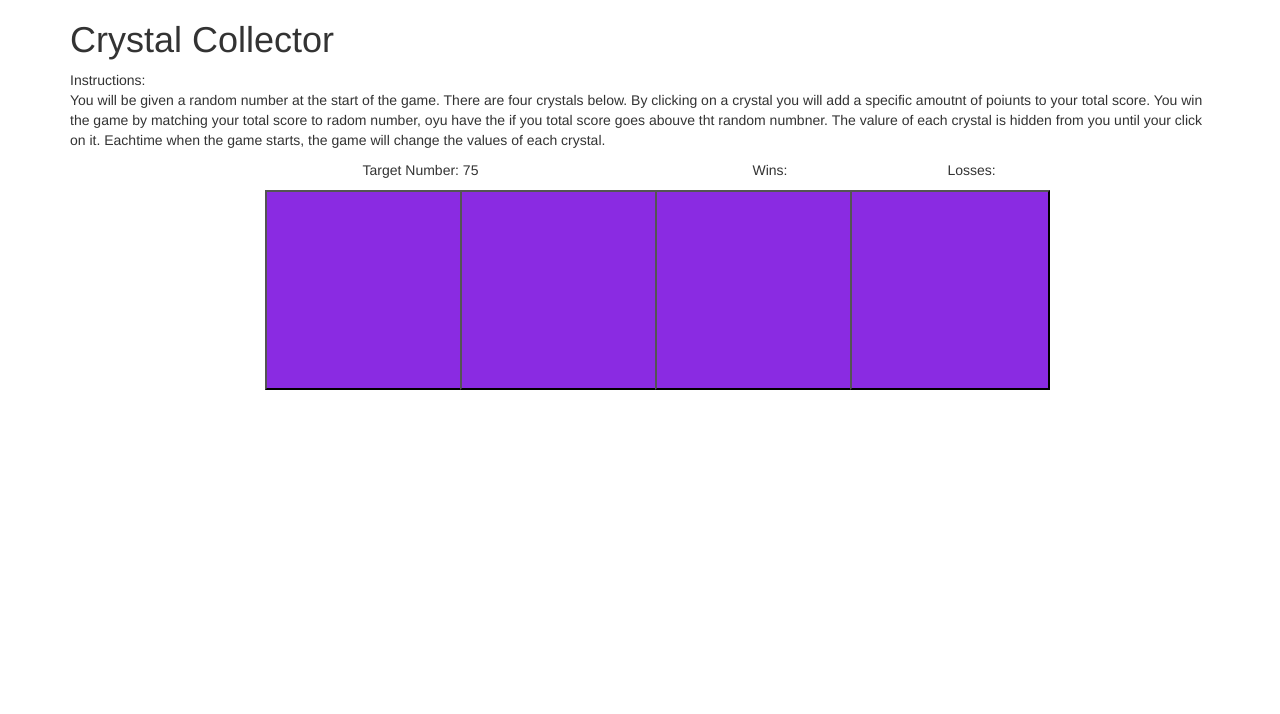
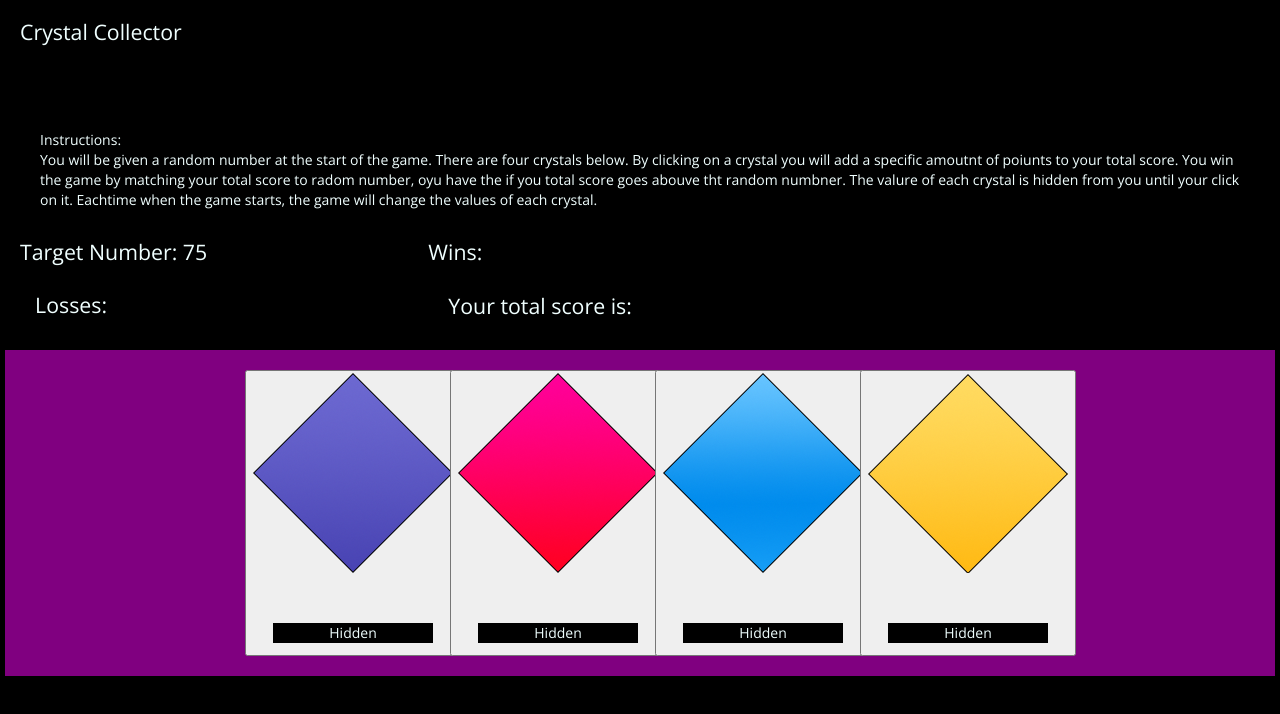
Before and after one commit to chris-warner/Crystal-Collector, a plain HTML site: page index.html in a window 1280 px wide. Drawn offline with nearby package versions, Linux system fonts and the light colour scheme.

Commit message:
finished code

```diff
--- a/assets/css/style.css
+++ b/assets/css/style.css
@@ -1,10 +1,31 @@
-/* CRYSTAL
-.Crystal {
-height: 200px;
-width: 200px;
+#title {
+    border: black;
+    color: azure;
+    width: 100%;
+    height: 100px;
+    text-align: left;
+    border-top: 20px;
+}
 
+p,
+body {
+    font-family: 'Open Sans', sans-serif;
+    margin-left: 20px;
+    margin-right: 20px;
+    background-color: black;
+    color: azure;
 }
-*/
+
+h1,
+h2 {
+    font-family: 'Open Sans', sans-serif;
+    text-align: left;
+    margin-top: 20px;
+    padding: auto;
+    font-size: 16pt;
+    height: 200;
+    color: azure;
+}
 
 #panel {
     width: 100%;
@@ -20,16 +41,26 @@ width: 200px;
     height: 200px;
 }
 
-button {
-    text-decoration-color: rgba(0, 0, 0, 0.4);
+img {
     height: 200px;
-    width: 200px;
-    background-color: blueviolet;
-    border-block-end-style: inline;
-    text: 400pt;
+    border-style: none;
+    z-index: 0;
+    margin-bottom: 50px;
+    flex-wrap: wrap;
 }
 
+footer {
+    object-position: bottom;
+}
 
-/* .btnCrystal1:active {
-    opacity: 0;
-} */
+.crystalRow {
+    background-color: purple;
+    margin-top: 20px;
+    padding: 20px;
+}
+
+#targetnumber {}
+
+p {
+    font-family: 'Open Sans', sans-serif;
+}
--- a/assets/javascript/game.js
+++ b/assets/javascript/game.js
@@ -1,43 +1,48 @@
-var wins;
-var losses;
+var wins = 0;
+var losses = 0;
 var randomCrystal
 var crystalValues = [1, 2, 3, 4, 5, 6, 7, 8, 9, 10, 11, 12];
 var crystals = [];
 var RandomNumberBucket;
 var isClicked = false;
 var targetGoal;
-var score;
+var score = 0;
+var i;
 
 $(document).ready(function() {
 
     newgame();
 
-    $(".btnCrystal1").click(function() {
-        $(this).text(crystals[0]);
+    $(".btnCrystal1").unbind("click").click(function() {
+        addtoscore(0);
+        $(".pCrystal1").text(crystals[0]);
         setTimeout(function() {
-            $(".btnCrystal1").text("");
-        }, 5000);
+            $(".pCrystal1").text("Hidden");
+        }, timervalue());
     });
 
-    $(".btnCrystal2").click(function() {
-        $(this).text(crystals[1]);
+    $(".btnCrystal2").unbind("click").click(function() {
+        addtoscore(1);
+        $(".pCrystal2").text(crystals[1]);
         setTimeout(function() {
-            $(".btnCrystal2").text("");
-        }, 5000);
+            $(".pCrystal2").text("Hidden");
+        }, timervalue());
     });
 
-    $(".btnCrystal3").click(function() {
-        $(this).text(crystals[2]);
+    $(".btnCrystal3").unbind("click").click(function() {
+        addtoscore(2);
+        $(".pCrystal3").text(crystals[2]);
         setTimeout(function() {
-            $(".btnCrystal3").text("");
-        }, 5000);
+            $(".pCrystal3").text("Hidden");
+        }, timervalue());
     });
 
-    $(".btnCrystal4").click(function() {
-        $(this).text(crystals[3]);
+    $(".btnCrystal4").unbind("click").click(function() {
+        addtoscore(3);
+        $(".pCrystal4").text(crystals[3]);
         setTimeout(function() {
-            $(".btnCrystal4").text("");
-        }, 5000);
+            $(".pCrystal4").text("Hidden");
+        }, timervalue());
     });
 
     function newCrystal() {
@@ -57,9 +62,48 @@ $(document).ready(function() {
         generateNewTargetGoal();
     }
 
+    function timervalue() {
+        return 1000;
+    }
+
+    function generateNewTargetGoal() {
+        targetGoal = Math.floor(Math.random() * (120 - 19)) + 19;
+        $(".targetnumber").text("Target Number: " + targetGoal.toString());
+    }
+
+    function addtoscore(crystalclicked) {
+        score = score + crystals[crystalclicked];
+        updatescore(score);
+        console.log(score);
+        if (score === targetGoal) {
+            wingame();
+        }
+        if (score > targetGoal) {
+            losegame();
+        }
+    }
+
+    function updatescore(inputvalue1) {
+        $(".ptotalscore").text("Your total score is: " + inputvalue1.toString());
+    }
+
+    function wingame() {
+        wins++;
+        $(".wins").text("Wins: " + wins);
+        reset();
+    }
+
+    function losegame() {
+        losses++;
+        $(".losses").text("losses: " + losses.toString());
+        reset();
+    }
+
+    function reset() {
+        score = 0;
+
+        generateNewTargetGoal();
+        updatescore(0);
+    }
+
 });
-
-function generateNewTargetGoal() {
-    targetGoal = Math.floor(Math.random() * (120 - 19)) + 19;
-    $(".targetnumber").text("Target Number: " + targetGoal.toString());
-}
--- a/index.html
+++ b/index.html
@@ -8,17 +8,17 @@
     <link rel="stylesheet" href="https://cdnjs.cloudflare.com/ajax/libs/twitter-bootstrap/3.3.7/css/bootstrap.min.css">
     <link rel="stylesheet" href="https://cdnjs.cloudflare.com/ajax/libs/font-awesome/4.7.0/css/font-awesome.min.css">
     <link rel="stylesheet" href="assets/css/style.css">
+    <link href="https://fonts.googleapis.com/css?family=Open+Sans|Staatliches" rel="stylesheet">
     <script src="https://ajax.googleapis.com/ajax/libs/jquery/3.3.1/jquery.min.js"></script>
     <title>CrystalsCollector!</title>
 </head>
 
 <body>
-    <div class="container">
+
     <div class="row Row-Header">
-            <div class="header-col-title col-xs-5">
-                <h1>Crystal Collector</h1>
+        <div class="header-col-title col-md-12">
+            <h1 id="title">Crystal Collector</h1>
         </div>
-            <div class="header-col-blank col-xs-7"></div>
     </div>
     <div class="row Row Instructions">
         <div class=" body-col-instructions col-xs-12">
@@ -27,29 +27,66 @@
             </p>
         </div>
     </div>
+
     <div class="row Row-targetNumber-wins-losses">
-            <div class="col-blank col-xs-3"></div>
-            <div class="col-target col-xs-5 col-lg-4">
+
+
+        <div class="col-target col-xs-12 col-md-5 col-lg-4">
             <!--  TARGETNUMBER -->
-                <p class="targetnumber"></p>
+            <h2 class="targetnumber"></h2>
         </div>
-            <div class="col-wins col-xs-2">
-                <p class="wins">Wins:</p>
+
+        <div class="col-blank col-xs-3 col-md-2 col-lg-2"></div>
+        <div class="col-wins col-xs-4 col-lg-4"></div>
+        <h2 class="wins">Wins:</h2>
     </div>
-            <div class="col-losses col-xs-2">
-                <p class="losses">Losses: </p>
+    <div class="col-losses col-xs-4 col-lg-4">
+        <h2 class="losses">Losses: </h2>
     </div>
     </div>
-        <div class="row Row-Crystals">
-            <div class="col-blank col-xs-2"></div>
-            <div class="col-Crystal-1 col-xs-2"><button class="btnCrystal1"><span id="crystal-1"></span></button></button>
+
+
+    <div class="col-blank col-xs-0 col-md-5 "></div>
+    <div class="row">
+        <div class="col-totalscore title col-sm-7 col-md-5 col-lg-4">
+            <h2 class="ptotalscore">Your total score is: </h2>
         </div>
-            <div class="col-Crystal-2 col-xs-2"><button class="btnCrystal2"><span id="crystal-2"></span></button></button>
+        <div class="blank col-md-4"></div>
     </div>
-            <div class="col-Crystal-3 col-xs-2"><button class="btnCrystal3"><span id="crystal-3"></span></button></div>
-            <div class="col-Crystal-4 col-xs-2"><button class="btnCrystal4"><span id="crystal-4"></span></button></button>
+    <div class="row">
+        <div class="col-totalscore col-md-3 col-lg-4"></div>
+        <div class="blank col-md-7"></div>
     </div>
-            <div class="col-blank col-xs-2"></div>
+    <div class="row"></div>
+    <div class="row Row-Crystals crystalRow " id="crystals">
+        <div class="col-blank col-md-2 col-xs-0 col-lg-2"></div>
+
+        <div class="col-Crystal-1 col-md-2 col-lg-2">
+            <button class="btnCrystal1"><img src="assets/images/crystal_purple.png">
+            <p class = "pCrystal1">Hidden</p></img>
+                    <span id="crystal-1"></span>
+                    </button>
+        </div>
+        <div class="col-Crystal-2  col-md-2 col-lg-2">
+            <button class="btnCrystal2"><img src="assets/images/crystal_red.png"></img>
+            <p class="pCrystal2">Hidden</p>
+                <span id="crystal-2"></span>
+                </button>
+        </div>
+        <div class="col-Crystal-3  col-md-2 col-lg-2">
+            <button class="btnCrystal3"><img src="assets/images/crystal_blue.png"></img>
+                    <p class="pCrystal3">Hidden</p>
+                    <span id="crystal-3"></span>
+                </button>
+        </div>
+        <div class="col-Crystal-4  col-md-2 col-lg-2">
+            <button class="btnCrystal4"><img src="assets/images/crystal_yellow.png"></img>
+                <p class="pCrystal4">Hidden</p>
+                <span id="crystal-4"></span>
+            </button>
+        </div>
+        <div class="col-blank col-md-2 col-xs-0 col-lg-2"></div>
+
     </div>
 
     </div>
```
Lines whose indentation alone changed are shown as unchanged.
